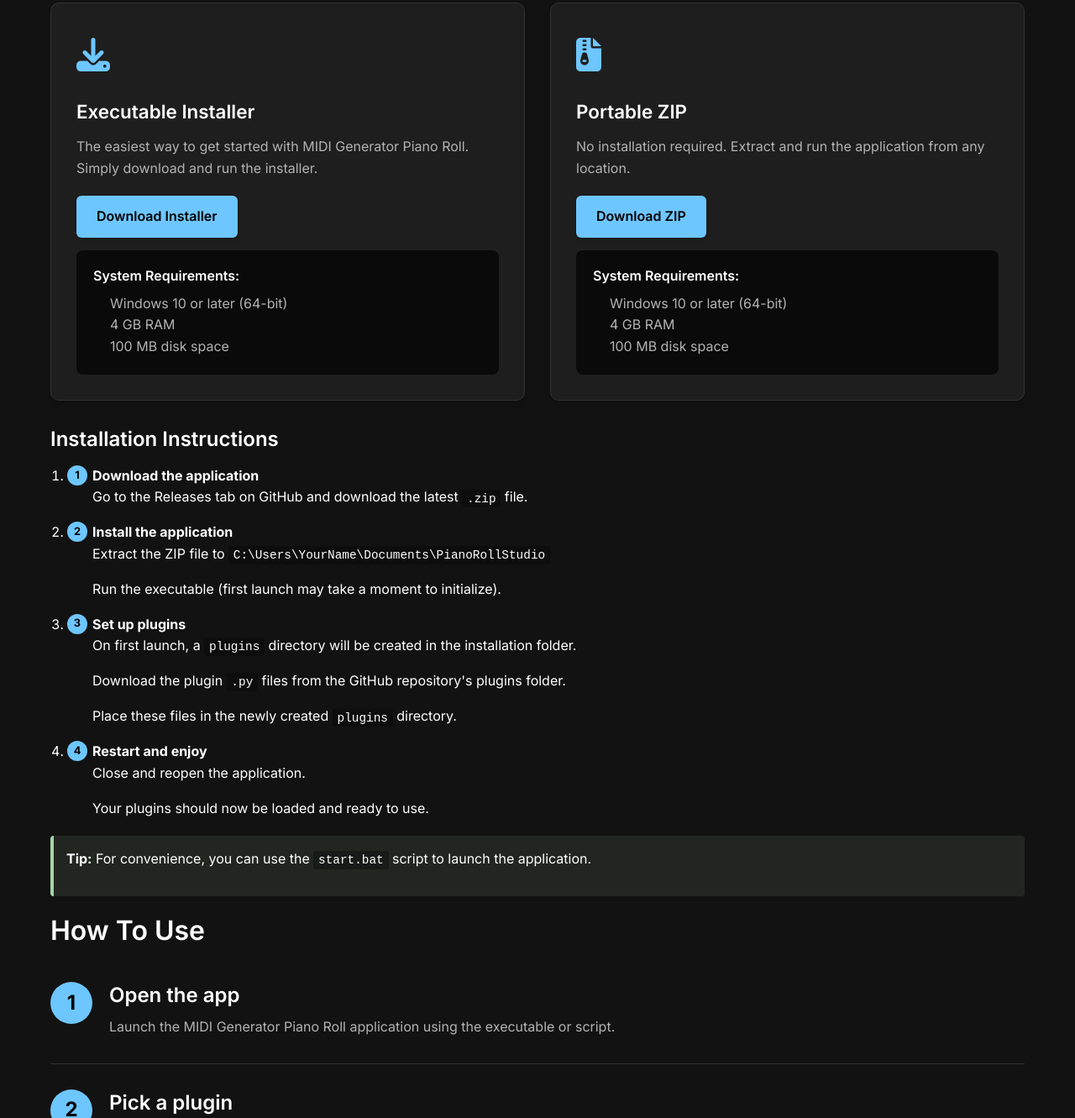
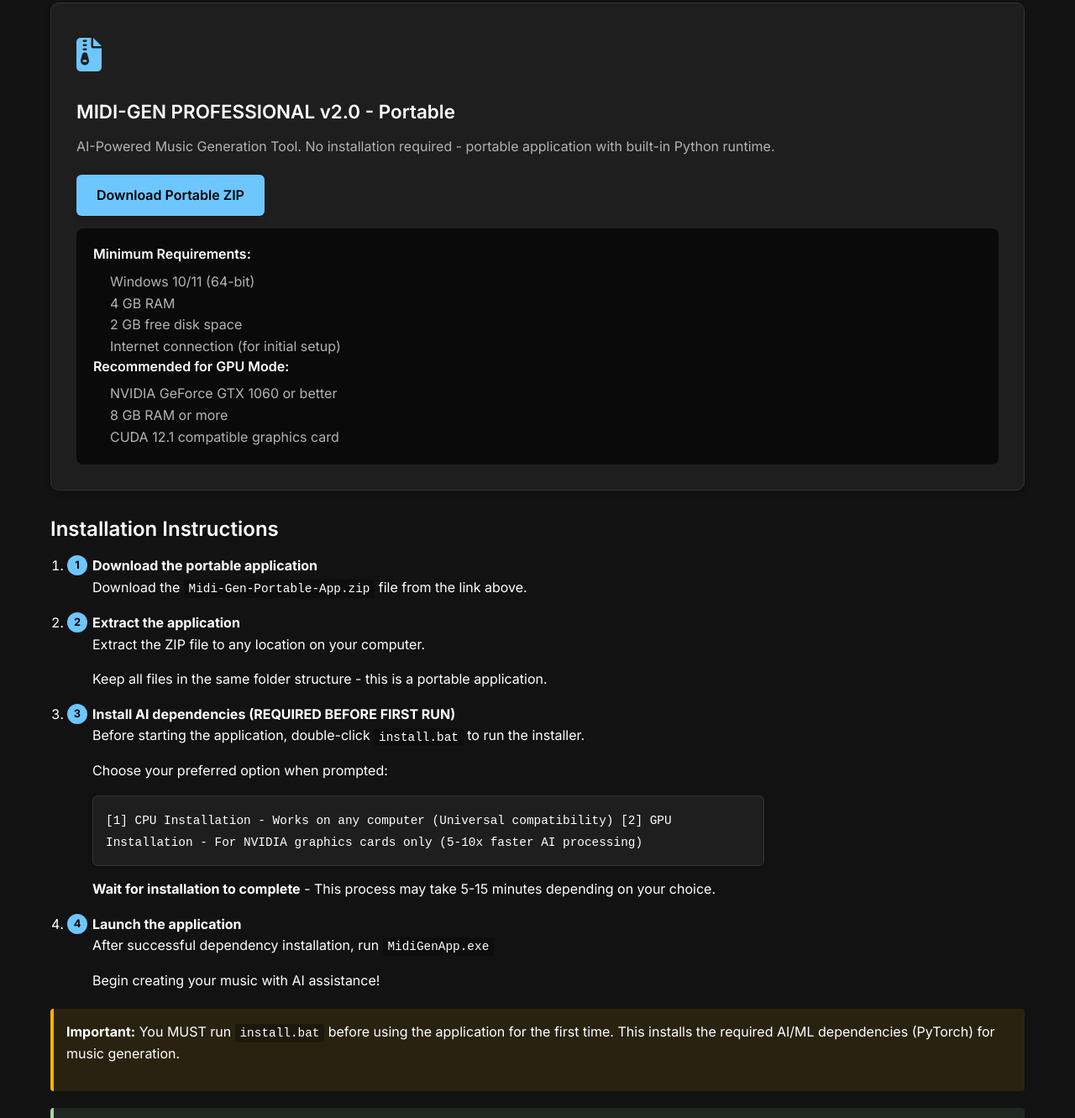
Before and after one commit to alvanportfolio/midi-gen, a plain HTML site: page docs/pages/download.html in a window 1280 px wide. Shown: the part 682-2013 px from the top of the page at 84% size. Drawn offline with Linux system fonts and the light colour scheme.

Commit message:
Update download.html

```diff
--- a/docs/pages/download.html
+++ b/docs/pages/download.html
@@ -263,44 +263,31 @@
                 <div class="tab" data-target="macos">macOS</div>
                 <div class="tab" data-target="linux">Linux</div>
                 <div class="tab" data-target="source">Source Code</div>
-            </div>
-
-            <div id="windows" class="tab-content active">
+            </div>            <div id="windows" class="tab-content active">
                 <h2>Windows Installation</h2>
 
                 <div class="download-options">
                     <div class="download-card">
                         <div class="download-icon">
-                            <i class="fas fa-download"></i>
+                            <i class="fas fa-file-archive"></i>
                         </div>
-                        <h3>Executable Installer</h3>
-                        <p>The easiest way to get started with MIDI Generator Piano Roll. Simply download and run the installer.</p>
-                        <a href="https://github.com/WebChatAppAi/midi-gen/releases/latest/download/MIDIGenerator-Setup-Windows.zip" class="btn primary-btn">Download Installer</a>
+                        <h3>MIDI-GEN PROFESSIONAL v2.0 - Portable</h3>
+                        <p>AI-Powered Music Generation Tool. No installation required - portable application with built-in Python runtime.</p>
+                        <a href="https://github.com/WebChatAppAi/midi-gen/releases/download/v2.0-WIN-PORTABLE/Midi-Gen-Portable-App.zip" class="btn primary-btn">Download Portable ZIP</a>
 
                         <div class="system-requirements">
-                            <h4>System Requirements:</h4>
+                            <h4>Minimum Requirements:</h4>
                             <ul>
-                                <li>Windows 10 or later (64-bit)</li>
+                                <li>Windows 10/11 (64-bit)</li>
                                 <li>4 GB RAM</li>
-                                <li>100 MB disk space</li>
+                                <li>2 GB free disk space</li>
+                                <li>Internet connection (for initial setup)</li>
                             </ul>
-                        </div>
-                    </div>
-
-                    <div class="download-card">
-                        <div class="download-icon">
-                            <i class="fas fa-file-archive"></i>
-                        </div>
-                        <h3>Portable ZIP</h3>
-                        <p>No installation required. Extract and run the application from any location.</p>
-                        <a href="https://github.com/WebChatAppAi/midi-gen/releases/latest/download/MIDIGenerator-Portable-Windows.zip" class="btn primary-btn">Download ZIP</a>
-
-                        <div class="system-requirements">
-                            <h4>System Requirements:</h4>
+                            <h4>Recommended for GPU Mode:</h4>
                             <ul>
-                                <li>Windows 10 or later (64-bit)</li>
-                                <li>4 GB RAM</li>
-                                <li>100 MB disk space</li>
+                                <li>NVIDIA GeForce GTX 1060 or better</li>
+                                <li>8 GB RAM or more</li>
+                                <li>CUDA 12.1 compatible graphics card</li>
                             </ul>
                         </div>
                     </div>
@@ -309,27 +296,40 @@
                 <div class="installation-steps">
                     <h3>Installation Instructions</h3>
                     <ol>
-                        <li><strong>Download the application</strong>
-                            <p>Go to the <a href="https://github.com/WebChatAppAi/midi-gen/releases">Releases</a> tab on GitHub and download the latest <code>.zip</code> file.</p>
+                        <li><strong>Download the portable application</strong>
+                            <p>Download the <code>Midi-Gen-Portable-App.zip</code> file from the link above.</p>
                         </li>
-                        <li><strong>Install the application</strong>
-                            <p>Extract the ZIP file to <code>C:\Users\YourName\Documents\PianoRollStudio</code></p>
-                            <p>Run the executable (first launch may take a moment to initialize).</p>
+                        <li><strong>Extract the application</strong>
+                            <p>Extract the ZIP file to any location on your computer.</p>
+                            <p>Keep all files in the same folder structure - this is a portable application.</p>
                         </li>
-                        <li><strong>Set up plugins</strong>
-                            <p>On first launch, a <code>plugins</code> directory will be created in the installation folder.</p>
-                            <p>Download the plugin <code>.py</code> files from the <a href="https://github.com/WebChatAppAi/midi-gen/tree/main/plugins">GitHub repository's plugins folder</a>.</p>
-                            <p>Place these files in the newly created <code>plugins</code> directory.</p>
+                        <li><strong>Install AI dependencies (REQUIRED BEFORE FIRST RUN)</strong>
+                            <p>Before starting the application, double-click <code>install.bat</code> to run the installer.</p>
+                            <p>Choose your preferred option when prompted:</p>
+                            <div class="code-block">
+                                <code>[1] CPU Installation - Works on any computer (Universal compatibility)
+[2] GPU Installation - For NVIDIA graphics cards only (5-10x faster AI processing)</code>
+                            </div>
+                            <p><strong>Wait for installation to complete</strong> - This process may take 5-15 minutes depending on your choice.</p>
                         </li>
-                        <li><strong>Restart and enjoy</strong>
-                            <p>Close and reopen the application.</p>
-                            <p>Your plugins should now be loaded and ready to use.</p>
+                        <li><strong>Launch the application</strong>
+                            <p>After successful dependency installation, run <code>MidiGenApp.exe</code></p>
+                            <p>Begin creating your music with AI assistance!</p>
                         </li>
                     </ol>
                 </div>
 
+                <div class="warning-box">
+                    <p><strong>Important:</strong> You MUST run <code>install.bat</code> before using the application for the first time. This installs the required AI/ML dependencies (PyTorch) for music generation.</p>
+                </div>
+
                 <div class="tip-box">
-                    <p><strong>Tip:</strong> For convenience, you can use the <code>start.bat</code> script to launch the application.</p>
+                    <p><strong>Troubleshooting Tips:</strong></p>
+                    <ul>
+                        <li>If installation fails, check your internet connection and try running as Administrator</li>
+                        <li>For CUDA errors, install latest NVIDIA drivers or fallback to CPU installation</li>
+                        <li>Generated music files are saved in the output folder</li>
+                    </ul>
                 </div>
             </div>
 
```
